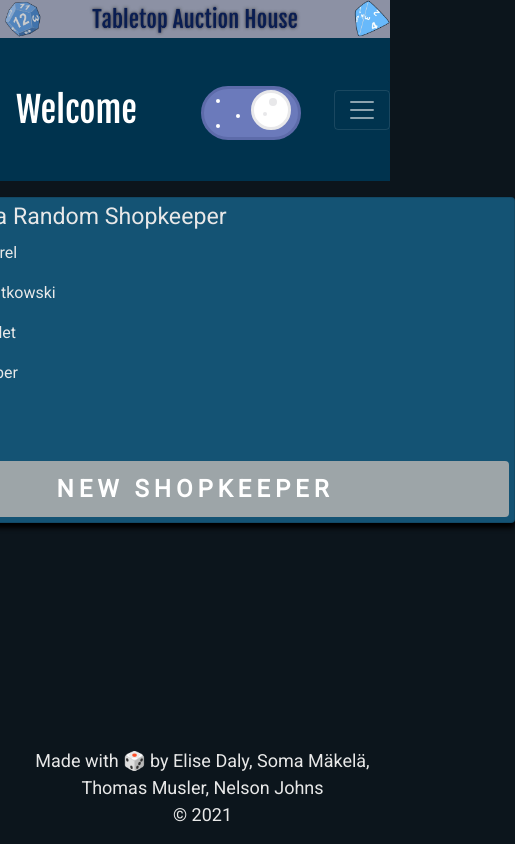
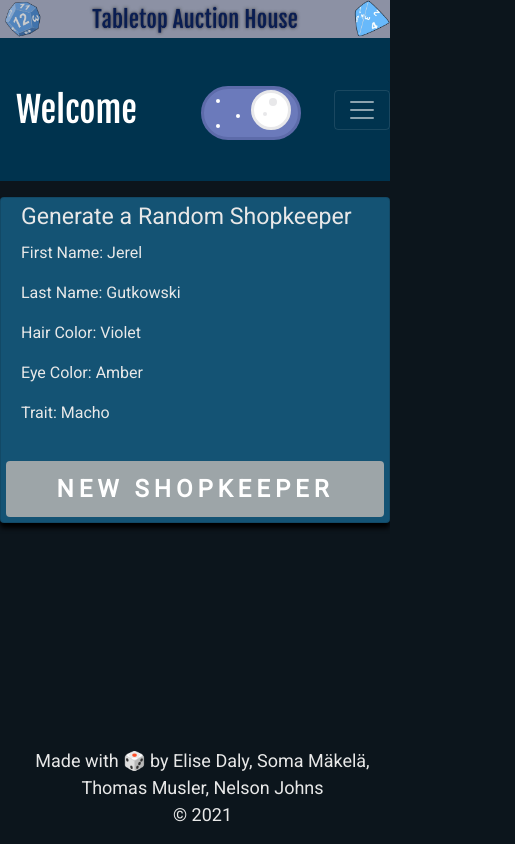
Before and after one commit to smakela13/tabletop-auction-house-react-edition, a React (Create React App) app in the folder client/: page /shopkeeper in a window 390 px wide. Shown: the whole page, 515 px wide, since content can reach past the window. Built offline with nearby package versions, Linux system fonts and the light colour scheme; no server answers.

Commit message:
css fixes again

```diff
--- a/client/src/App.css
+++ b/client/src/App.css
@@ -136,3 +136,42 @@ input[type="submit"]:active {
   --accent: #DBE7E4;
   --button-border: #5E4B56;
 }
+
+.copyCatCard {
+  position: relative;
+  display: flex;
+  flex-direction: column;
+  min-width: 0;
+  word-wrap: break-word;
+  background-color: #fff;
+  background-clip: border-box;
+  border: 1px solid rgba(0,0,0,.125);
+  border-radius: .25rem;
+  width: 40em;
+}
+
+.contact-form {
+  width: 500px;
+}
+
+#homeHeader {
+  font-size: 20px;
+}
+
+@media only screen and (max-width: 540px) {
+  .copyCatCard {
+    width: 100%;
+  }
+
+  .contact-form {
+    width: 280px;
+  }
+
+  #homeHeader {
+    font-size: 5px;
+  }
+
+  #homeItems {
+    font-size: 5px;
+  }
+}
--- a/client/src/components/Contact.js
+++ b/client/src/components/Contact.js
@@ -32,7 +32,6 @@ const Contact = () => {
 		<>
 			<form
 				className='contact-form'
-				style={{ width: '500px' }}
 				onSubmit={sendEmail}>
 				<label>Name:</label>
 				<input type='text' name='from_name' required />
--- a/client/src/components/ProductList/index.js
+++ b/client/src/components/ProductList/index.js
@@ -15,7 +15,7 @@ const ProductList = ({ products, title }) => {
   return (
     <Container className='row'>
       <h3>{title}</h3>
-      <ListGroup style={{marginBottom: '.2em', minHeight: '2.5em', fontSize: '20px'}} horizontal>
+      <ListGroup id="homeHeader" style={{marginBottom: '.2em', minHeight: '2.5em'}} horizontal>
         <ListGroup.Item className='col-2' style={{backgroundColor: '#B0B0B0', fontWeight: 'bold'}}>Name</ListGroup.Item>
         <ListGroup.Item className='col-6' style={{backgroundColor: '#B0B0B0', fontWeight: 'bold'}}>Description</ListGroup.Item>
         <ListGroup.Item className='col-1' style={{backgroundColor: '#B0B0B0', fontWeight: 'bold'}}>Price</ListGroup.Item>
@@ -23,7 +23,7 @@ const ProductList = ({ products, title }) => {
         <ListGroup.Item className='col-2' style={{backgroundColor: '#B0B0B0', fontWeight: 'bold'}}>Category</ListGroup.Item>
       </ListGroup>
       {products && products.map((product) => (
-        <ListGroup style={{minHeight: '3.5em', marginBottom: '.25em'}} onClick={() => goToSingleItem(product._id)} key={product._id} horizontal>
+        <ListGroup id="homeItems" style={{minHeight: '3.5em', marginBottom: '.25em'}} onClick={() => goToSingleItem(product._id)} key={product._id} horizontal>
           <ListGroup.Item className='col-2' style={{backgroundColor: '#B0B0B0', textDecoration: 'underline', cursor: 'pointer'}} id={product.productId}>{product.productName}</ListGroup.Item>
           <ListGroup.Item className='col-6' style={{backgroundColor: '#B0B0B0'}} id={product.productId}>{product.description}</ListGroup.Item>
           <ListGroup.Item className='col-1' style={{backgroundColor: '#B0B0B0'}} id={product.productId}>{product.price}</ListGroup.Item>
--- a/client/src/components/Shopkeeper.js
+++ b/client/src/components/Shopkeeper.js
@@ -1,6 +1,6 @@
 import React from 'react';
 import Faker from 'faker';
-import { Button, Card } from 'react-bootstrap';
+import { Button } from 'react-bootstrap';
 
 const traitList = [
 	'Athletic',
@@ -79,7 +79,7 @@ const Shopkeeper = () => {
 
 	return (
 		<>
-			<Card style={{color: '#E8E8E8', width: '40em', alignSelf: 'center', backgroundColor: '#145374', padding: '5px', boxShadow: '0 5px 5px black'}}>
+			<div class='copyCatCard' style={{color: '#E8E8E8', alignSelf: 'center', backgroundColor: '#145374', padding: '5px', boxShadow: '0 5px 5px black'}}>
 				<h3 style={{marginBottom: '10px'}}>Generate a Random Shopkeeper</h3>
 				<p>{`First Name: ${character.firstName}`}</p>
 				<p>{`Last Name: ${character.lastName}`}</p>
@@ -88,7 +88,7 @@ const Shopkeeper = () => {
 				<p>{`Trait: ${traitList[Math.floor(Math.random() * traitList.length)]}`}</p>
 				{/* <label>Natural Colors</label><input type='checkbox' onChange={} /> */}
 				<Button as='input' type='submit' value='New Shopkeeper' onClick={refreshPage}/>
-			</Card>
+			</div>
 		</>
 	);
 };
--- a/client/src/pages/SingleProduct.js
+++ b/client/src/pages/SingleProduct.js
@@ -1,13 +1,14 @@
 /* eslint-disable eqeqeq */
 import React, { useState } from 'react';
 import { useMutation } from '@apollo/client'
+import { REMOVE_PRODUCT } from '../utils/mutations';
 // Import the `useParams()` hook from React Router
 import { useParams } from 'react-router-dom';
 import { useQuery } from '@apollo/client';
-import { Container, Button, Form } from "react-bootstrap";
 import { QUERY_SINGLE_PRODUCT } from '../utils/queries';
 import { UPDATE_PRODUCT } from '../utils/mutations';
-import { REMOVE_PRODUCT } from '../utils/mutations';
+import { Container, Button, Form } from "react-bootstrap";
+import Auth from '../utils/auth';
 
 const SingleProduct = () => {
 
@@ -100,7 +101,7 @@ const SingleProduct = () => {
 
   const url = `${document.location}`;
 
-  if (url.endsWith(product._id)) {
+  if (url.endsWith(product._id) && Auth.loggedIn()) {
     return (
       <Container>
         <Form onSubmit={handleFormSubmit}>
@@ -172,6 +173,9 @@ const SingleProduct = () => {
       </Container>
     );
   }
+  else if (url.endsWith(product._id) && !Auth.loggedIn()) {
+    document.location.replace("/login");
+  }
   else {return (<></>)}
 };
 
```
